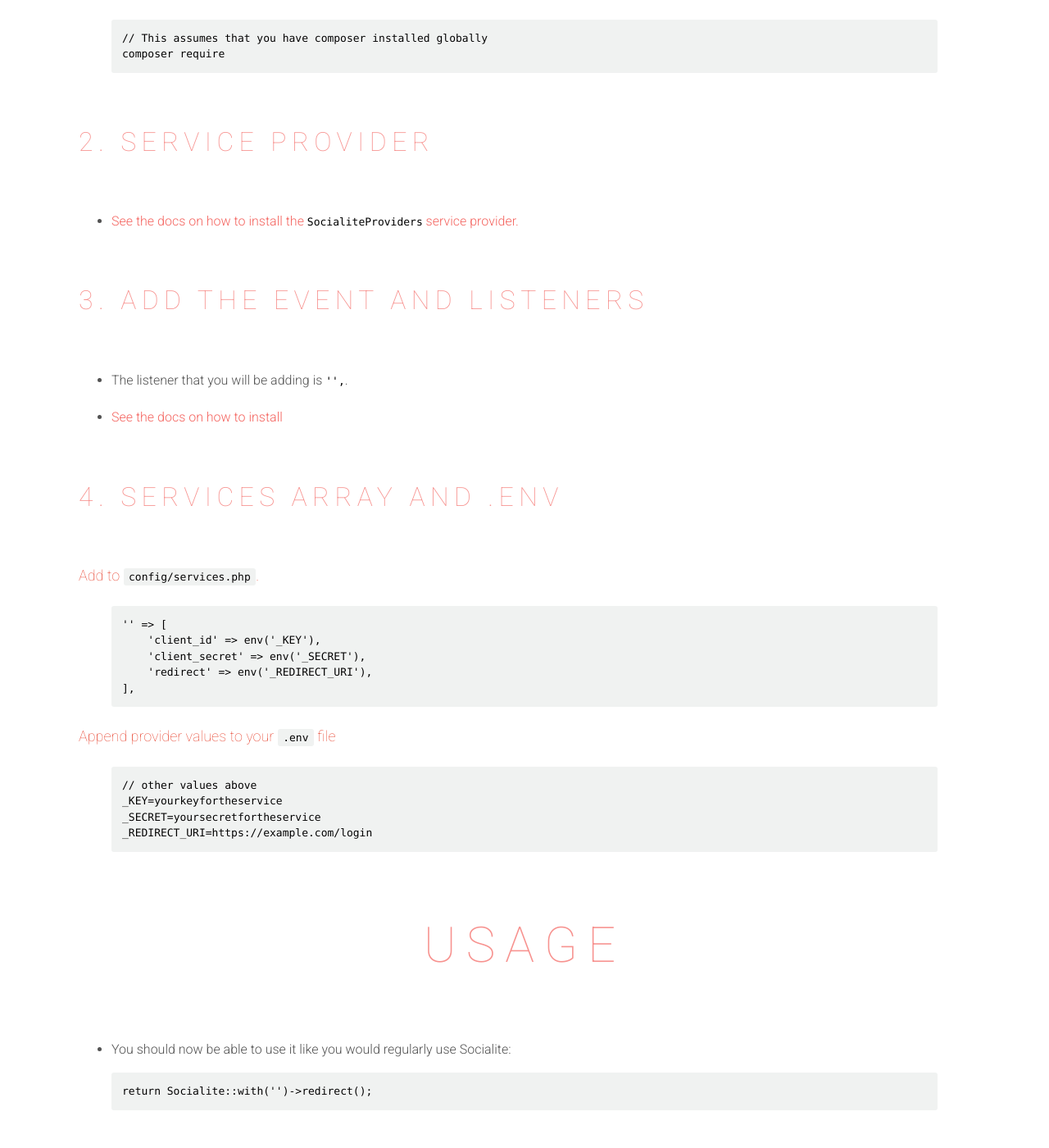
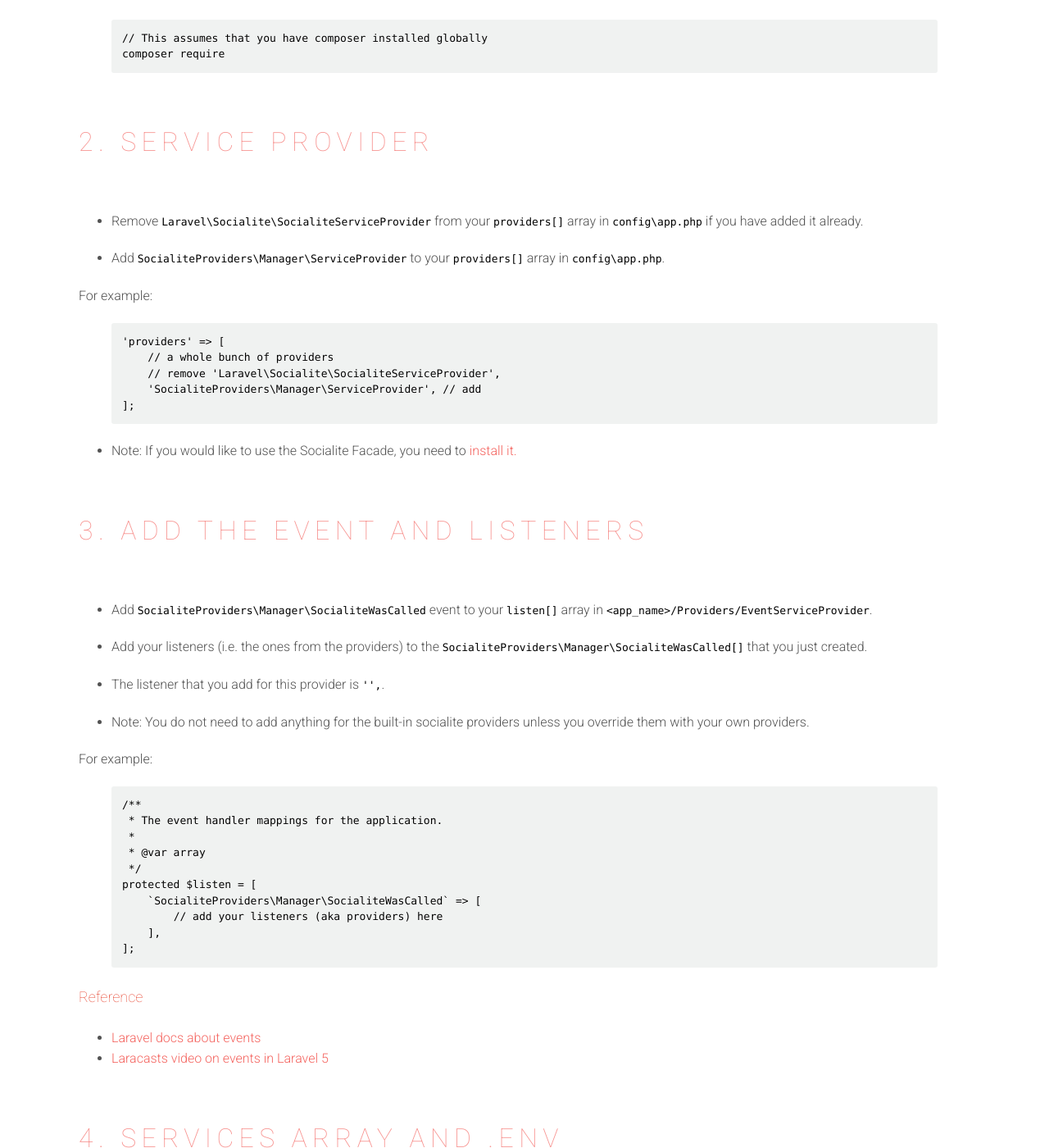
Before and after one commit to SocialiteProviders/socialiteproviders.github.io, a Jekyll site: the page built from _providers/RunKeeper.md, in a window 1280 px wide and 1400 px high, scrolled down 1373 px. Shown: the whole window at 82% size. Built offline with Jekyll 4.4.1, drawn with Linux system fonts in a browser that asks for light colours; nearby versions of some CDN libraries; some of the changed text lies outside the part shown.

Commit message:
brought over stuff from the manager for the docs

```diff
--- a/_includes/provider/_contents.md
+++ b/_includes/provider/_contents.md
@@ -1,10 +1,10 @@
 ## Contents
 
 - [Installation](#installation)
-  - [1. Composer](#1-composer)
-  - [2. Service Provider](#2-service-provider)
-  - [3. Add the Event and Listeners](#3-add-the-event-and-listeners)
-  - [4. Services Array and .env](#4-services-array-and-env)
+  - [1. Composer](#composer)
+  - [2. Service Provider](#service-provider)
+  - [3. Add the Event and Listeners](#add-the-event-and-listeners)
+  - [4. Services Array and .env](#services-array-and-env)
     - [Add to `config/services.php`.](#add-to-configservicesphp)
     - [Append provider values to your `.env` file](#append-provider-values-to-your-env-file)
 - [Usage](#usage)
--- a/_includes/provider/_usage.md
+++ b/_includes/provider/_usage.md
@@ -1,5 +1,10 @@
-* You should now be able to use it like you would regularly use Socialite:
+* You should now be able to use it like you would regularly use Socialite (assuming you have the facade installed):
 
 {% highlight php %}
 return Socialite::with('{{ name | downcase | remove: '.' }}')->redirect();
 {% endhighlight %}
+
+#### Reference
+
+* [Laravel Socialite Docs](http://laravel.com/docs/5.0/authentication#social-authentication)
+* [Laracasts Socialite video](https://laracasts.com/series/whats-new-in-laravel-5/episodes/9)
--- a/_includes/provider/installation/_event_and_listeners.md
+++ b/_includes/provider/installation/_event_and_listeners.md
@@ -1,5 +1,29 @@
 ### 3. Add the Event and Listeners
 
-* The listener that you will be adding is `'{{ listener }}',`.
+* Add `SocialiteProviders\Manager\SocialiteWasCalled` event to your `listen[]` array  in `<app_name>/Providers/EventServiceProvider`.
 
-* [See the docs on how to install](https://github.com/SocialiteProviders/Manager#3-add-the-event-and-listeners)
+* Add your listeners (i.e. the ones from the providers) to the `SocialiteProviders\Manager\SocialiteWasCalled[]` that you just created.
+
+* The listener that you add for this provider is `'{{ listener }}',`.
+
+* Note: You do not need to add anything for the built-in socialite providers unless you override them with your own providers.
+
+For example:
+
+{% highlight php startinline=true %}
+/**
+ * The event handler mappings for the application.
+ *
+ * @var array
+ */
+protected $listen = [
+    `SocialiteProviders\Manager\SocialiteWasCalled` => [
+        // add your listeners (aka providers) here
+    ],
+];
+{% endhighlight %}
+
+#### Reference
+
+* [Laravel docs about events](http://laravel.com/docs/5.0/events)
+* [Laracasts video on events in Laravel 5](https://laracasts.com/lessons/laravel-5-events)
--- a/_includes/provider/installation/_service_provider.md
+++ b/_includes/provider/installation/_service_provider.md
@@ -1,3 +1,17 @@
 ### 2. Service Provider
 
-* [See the docs on how to install the `SocialiteProviders` service provider.](https://github.com/SocialiteProviders/Manager#2-service-provider)
+* Remove `Laravel\Socialite\SocialiteServiceProvider` from your `providers[]` array in `config\app.php` if you have added it already.
+
+* Add `SocialiteProviders\Manager\ServiceProvider` to your `providers[]` array in `config\app.php`.
+
+For example:
+
+{% highlight php startinline=true %}
+'providers' => [
+    // a whole bunch of providers
+    // remove 'Laravel\Socialite\SocialiteServiceProvider',
+    'SocialiteProviders\Manager\ServiceProvider', // add
+];
+{% endhighlight %}
+
+* Note: If you would like to use the Socialite Facade, you need to [install it.](http://laravel.com/docs/5.0/authentication#social-authentication)
--- a/_includes/provider/installation/_services_and_env.md
+++ b/_includes/provider/installation/_services_and_env.md
@@ -22,3 +22,8 @@
 {{ provider_key }}_REDIRECT_URI=https://example.com/login {% if extra_env_lines != empty %} {% for line in extra_env_lines %}
 {{ provider_key }}_{{ line.key | upcase }}={{ line.value }} {% endfor %} {% endif %}
 {% endhighlight %}
+
+
+#### Reference
+
+* [Laravel docs on configuration](http://laravel.com/docs/master/configuration)
```
